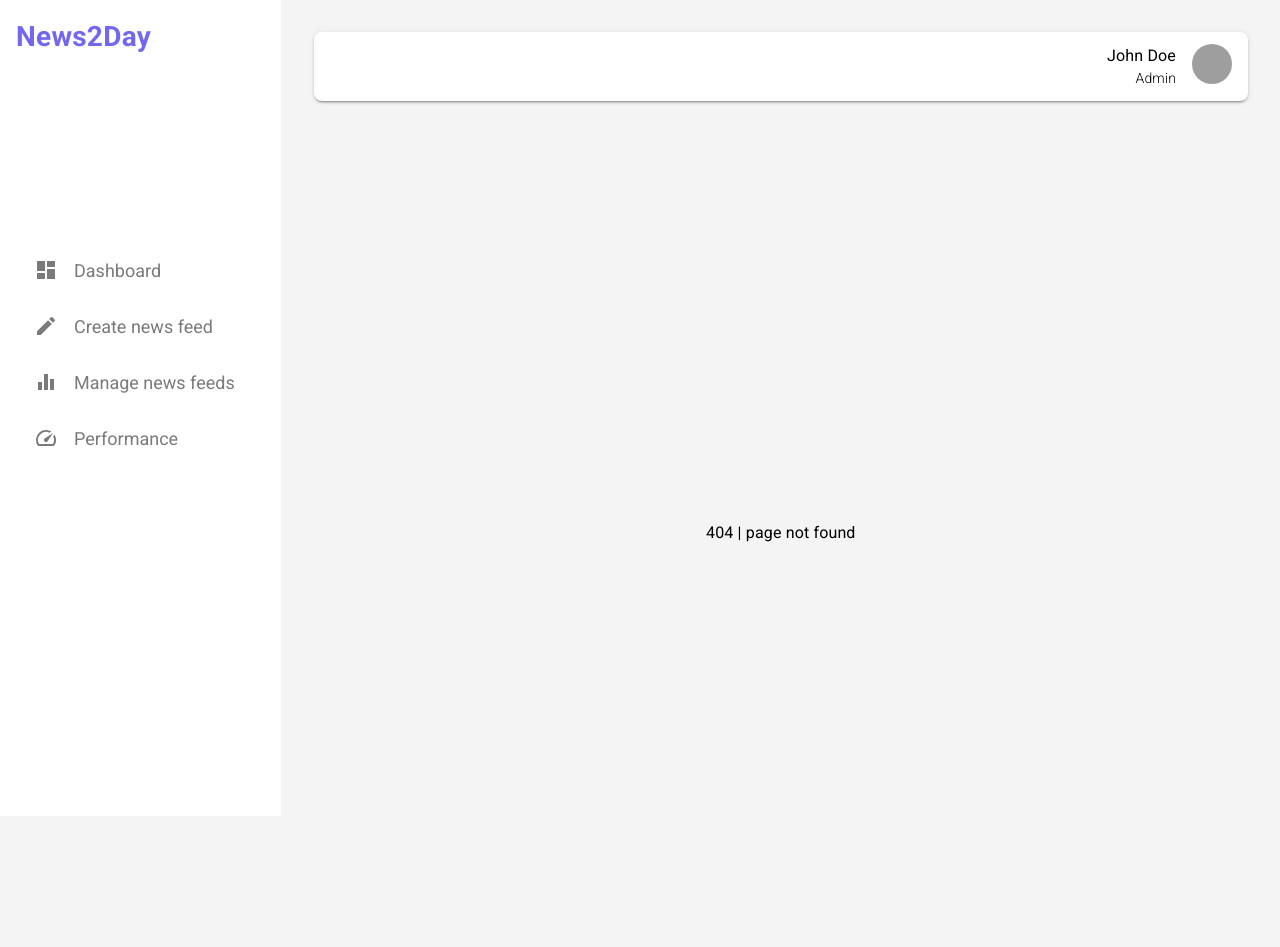
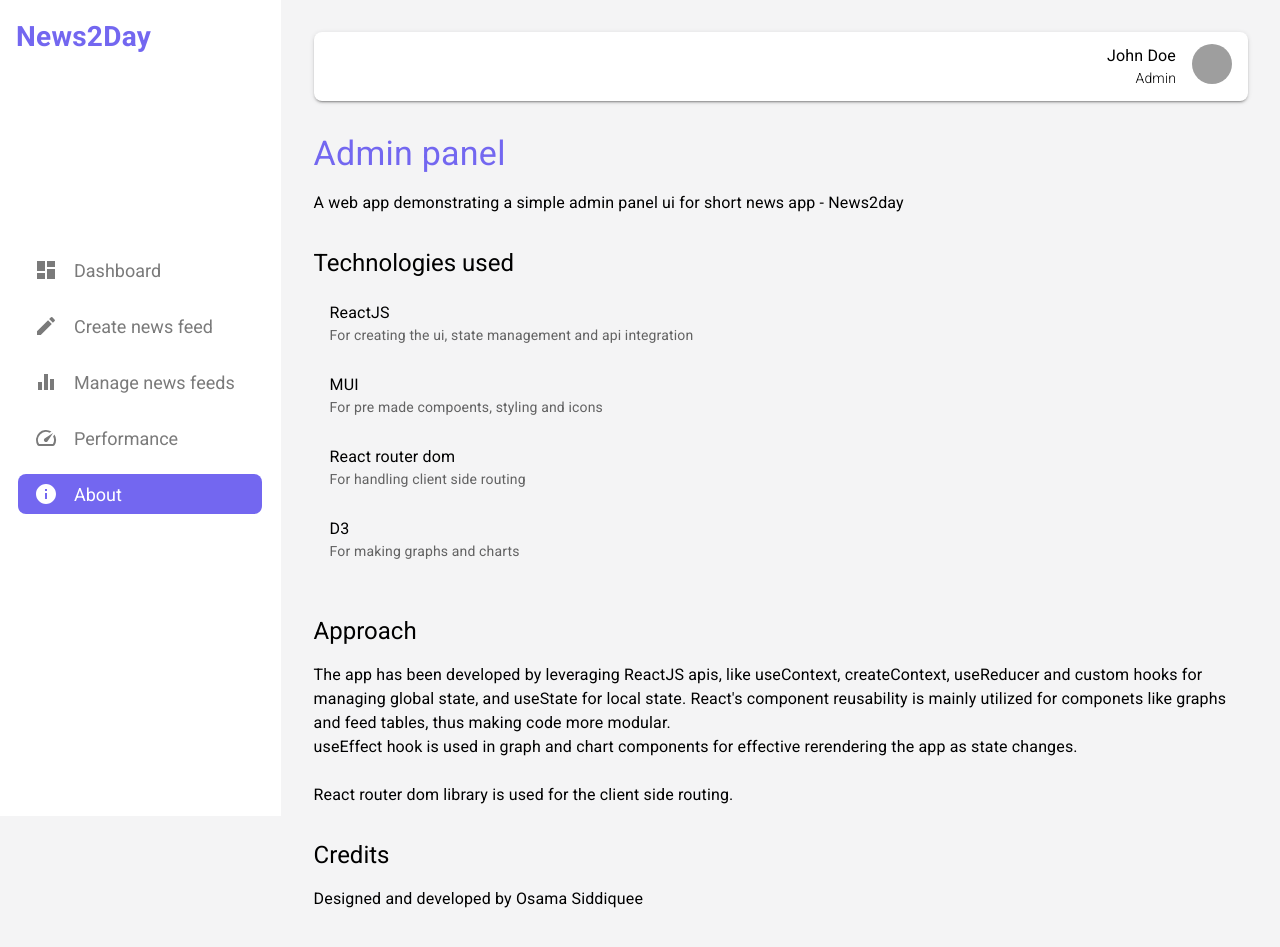
Before and after one commit to osSidd/admin-panel, a React (Vite) app: page /about in a window 1280 px wide. Before the commit this address had no page. Shown: the top 947 px of the page. Built offline with nearby package versions, Linux system fonts and the light colour scheme; grey boxes are pictures that could not be loaded.

Commit message:
added about page

```diff
--- a/src/App.jsx
+++ b/src/App.jsx
@@ -13,6 +13,7 @@ const FeedForm = lazy(() => import('./pages/newsFeedForm'))
 const EditFeed = lazy(() => import('./pages/editNewsFeed'))
 const ManageFeed = lazy(() => import('./pages/newsFeed'))
 const Performance = lazy(() => import('./pages/performance'))
+const About = lazy(() => import('./pages/about'))
 const Error = lazy(() => import('./pages/error'))
 
 import SideBar from './components/sidebar/sidebar';
@@ -41,6 +42,7 @@ function App() {
                 <Route path='edit' element={<EditFeed/>} />
                 <Route path='manage' element={<ManageFeed/>}/>
               </Route>
+              <Route path='/about' element={<About/>}/>
               <Route path='/performance' element={<Performance/>}/>
               <Route path='*' element={<Error/>} />
             </Routes>
--- a/src/components/sidebar/sidebar.jsx
+++ b/src/components/sidebar/sidebar.jsx
@@ -7,6 +7,7 @@ import CreateIcon from '@mui/icons-material/Create';
 import EqualizerIcon from '@mui/icons-material/Equalizer';
 import SpeedIcon from '@mui/icons-material/Speed';
 import CloseIcon from '@mui/icons-material/Close';
+import InfoIcon from '@mui/icons-material/Info';
 
 export default function SideBar({toggleSideBar, displaySideBar}){
 
@@ -42,7 +43,12 @@ export default function SideBar({toggleSideBar, displaySideBar}){
                         <span>Performance</span>
                     </NavLink>
                 </Box>
-
+                <Box display='flex' mt={2}>
+                    <NavLink className='nav-link' to='/about'>
+                        <InfoIcon sx={{mr:2}}/>
+                        <span>About</span>
+                    </NavLink>
+                </Box>
             </Box>
         </Box>
     )
--- /dev/null
+++ b/src/pages/about.jsx
@@ -0,0 +1,51 @@
+import {Box, Link, List, ListItem, ListItemText, Typography} from '@mui/material'
+
+export default function About(){
+    return(
+        <Box>
+            <Typography variant='h4' component='h1' color='panelPrimary.main'>Admin panel</Typography>
+            <Typography mt={2}>A web app demonstrating a simple admin panel ui for short news app - News2day</Typography>
+            <Typography mt={4} component='h2' variant='h5'>Technologies used</Typography>
+            <List>
+                <ListItem>
+                    <ListItemText
+                        primary='ReactJS'
+                        secondary='For creating the ui, state management and api integration'
+                    />
+                </ListItem>
+                <ListItem>
+                    <ListItemText
+                        primary='MUI'
+                        secondary='For pre made compoents, styling and icons'
+                    />
+                </ListItem>
+                <ListItem>
+                    <ListItemText
+                        primary='React router dom'
+                        secondary='For handling client side routing'
+                    />
+                </ListItem>
+                <ListItem>
+                    <ListItemText
+                        primary='D3'
+                        secondary='For making graphs and charts'
+                    />
+                </ListItem>
+            </List>
+            <Typography variant='h5' component='h2' mt={4}>Approach</Typography>
+            <Typography variant='body1' mt={2}>
+                The app has been developed by leveraging ReactJS apis, like useContext, createContext, useReducer and custom hooks for managing global state, and useState for local state. React&apos;s component reusability is mainly utilized for componets like graphs and feed tables, thus making code more modular.<br/>
+                useEffect hook is used in graph and chart components for effective rerendering the app as state changes.
+                <br/><br/>
+                React router dom library is used for the client side routing.
+            </Typography>
+            <Typography variant='h5' component='h2' mt={4}>Credits</Typography>
+            <Typography mt={2}>
+                Designed and developed by Osama Siddiquee
+            </Typography>
+            <Typography variant='h5' component='h2' mt={4}>Links</Typography>
+            <Typography mt={2}>Github project link - <a target='_blank' rel='noreferrer' href="https://github.com/osSidd/admin-panel">Code</a></Typography>
+            <Typography mt={2}>Live link - <a target='_blank' rel='noreferrer' href="https://admin-panel-omega-silk.vercel.app/">Live</a></Typography>
+        </Box>
+    )
+}
```
